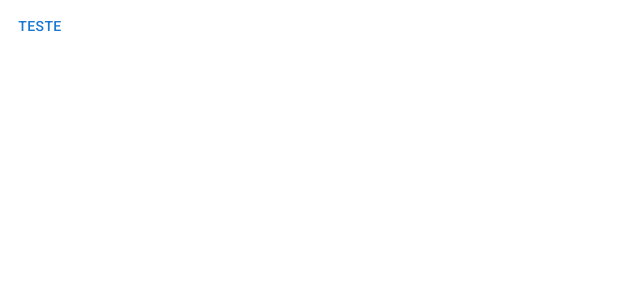
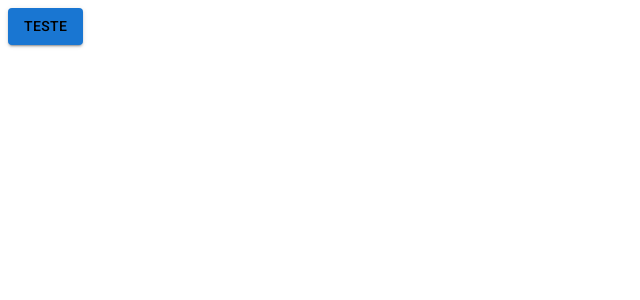
Before and after one commit to nascimentoemerson/my-tasks-front, a React (Vite) app: page /home in a window 1280 px wide. Shown: the top 300 px of the page, without its empty margins (0-640 px from the left). Built offline with nearby package versions, Linux system fonts and the light colour scheme.

Commit message:
feat: create theme light

```diff
--- a/src/App.tsx
+++ b/src/App.tsx
@@ -1,9 +1,13 @@
 import { BrowserRouter } from "react-router-dom"
 import { AppRoutes } from "./routes"
+import { ThemeProvider } from "@mui/material"
+import { lightTheme } from "./shared/themes"
 export const App = () => {
   return (
-    <BrowserRouter>
-      <AppRoutes/>
-    </BrowserRouter>
+    <ThemeProvider theme={lightTheme}>
+      <BrowserRouter>
+        <AppRoutes />
+      </BrowserRouter>
+    </ThemeProvider>
   )
 }
--- a/src/routes/index.tsx
+++ b/src/routes/index.tsx
@@ -5,9 +5,9 @@
 
     return (
         <Routes>
-            <Route path='/home' element={<Button>Teste</Button>} />
+            <Route path='/home' element={<Button variant='contained' color='primary'>Teste</Button>} />
 
-                <Route path='*' element={<Navigate to="/home" />} />
-            </Routes>
+            <Route path='*' element={<Navigate to="/home" />} />
+        </Routes>
     )
 }
--- a/src/shared/themes/index.ts
+++ b/src/shared/themes/index.ts
@@ -1 +1 @@
-export { }
+export * from './light'
--- /dev/null
+++ b/src/shared/themes/light.ts
@@ -0,0 +1,25 @@
+import {createTheme} from '@mui/material'
+import {blue,cyan} from '@mui/material/colors'
+
+export const lightTheme = createTheme({
+    palette: {
+        primary: {
+            main: blue[700],
+            dark: blue[800],
+            light: blue[500] ,
+            contrastText: '#fffff',
+        },
+        secondary: {
+            main: cyan[500],
+            dark: blue[400],
+            light: blue[300] ,
+            contrastText: '#fffff',
+        },
+
+        background: {
+            default: 'ffffff' ,
+            paper: 'f7f6f3',
+
+        }
+    }
+})
```
